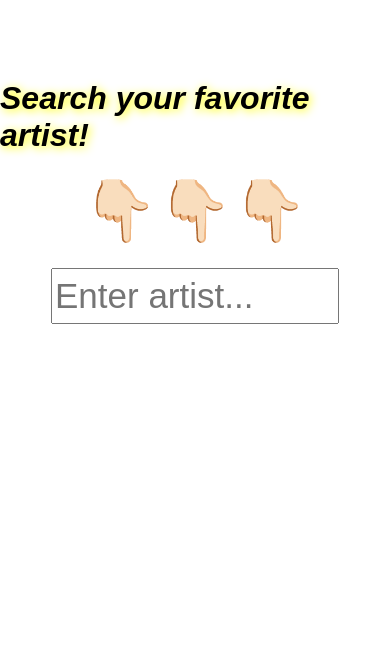
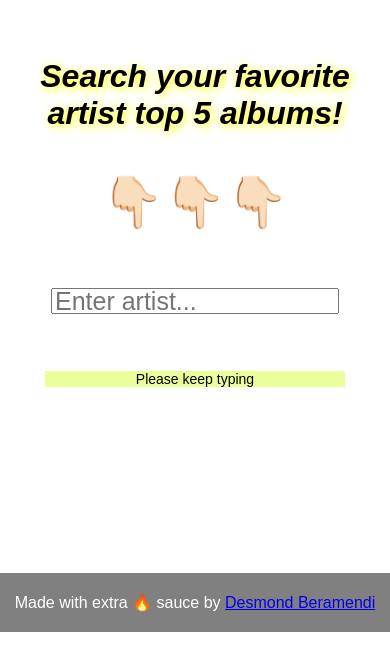
Before and after one commit to desmondbera/react-search-music-app, a React (Create React App) app: page / in a window 390 px wide. Shown: the part 212-882 px from the top of the page. Before the commit the page ends 844 px from the top, so only its background shows below. Built offline with nearby package versions, Linux system fonts and the light colour scheme.

Commit message:
v.1 of Last.FM API app

```diff
--- a/src/App.css
+++ b/src/App.css
@@ -1,10 +1,12 @@
+
+
 .mainContainer {
-  /* border: 2px solid red; */
   display: flex;
   flex-direction: column;
   justify-content: center;
   align-items: center;
   height: 100vh;
+  margin-bottom: 65px;
 }
 
 h1 {
@@ -13,11 +15,10 @@ h1 {
 }
 
 h1:hover {
-  transform: rotateX(25deg);
+  transform: scale(1.1);
 }
 
 form {
-  /* border: 2px solid red; */
   width: 300px;
   height: 100px;
   display: flex;
@@ -35,3 +36,74 @@ input[type='text'] {
 .emoji {
   font-size: 60px;
 }
+
+.searchStatus {
+  background-color: HSL(73, 100%, 80%);
+  margin-top: 20px;
+}
+
+li {
+  border: 1px solid black;
+  padding: 10px;
+  margin: 1px;
+}
+
+.footer {
+  text-align: center;
+  position: fixed;
+  bottom: 0;
+  left: 0;
+  width: 100%;
+  background-color: grey;
+  color: white;
+  padding-top: 20px;
+  padding-bottom: 20px;
+}
+
+@media (max-width: 670px) {
+  h1 {
+    padding: 20px 20px;
+    text-align: center;
+  }
+
+  .emoji {
+    font-size: 50px;
+    margin-bottom: 20px;
+  }
+
+
+  input[type="text"] {
+    height: 20px;
+    width: 280px;
+    font-size: 25px;
+  }
+
+  .searchStatus {
+    font-size: 14px;
+  }
+
+  li {
+    font-size: 14px;
+  }
+  footer {
+    text-align: center;
+  }
+}
+
+@media (max-width: 550px) {
+
+  .searchStatus {
+    font-size: 14px;
+    width: 300px;
+    text-align: center;
+  }
+
+  li {
+    font-size: 14px;
+    width: 250px;
+    margin-right: 30px;
+  }
+  .footer {
+    text-align: center;
+  }
+}
--- a/src/App.js
+++ b/src/App.js
@@ -2,9 +2,11 @@ import React from 'react';
 import axios from 'axios';
 import './App.css';
 import Suggestions from './SuggestionComponent';
+import Status from './SearchStatusComponent';
+import Footer from './Footer';
 
 const API_KEY = '18d5ae46dac0b78c455c6d608b79d137'
-const API_URL = 'https://ws.audioscrobbler.com/2.0/?method=artist.search&artist='
+const API_URL = 'https://ws.audioscrobbler.com/2.0/?method=artist.gettopalbums&artist='
 
 
 class Search extends React.Component {
@@ -14,46 +16,65 @@ class Search extends React.Component {
       query: '',
       results: []
     };
-    this.handleInputChange = this.handleInputChange.bind(this)
+    this.handleInputChange = this.handleInputChange.bind(this);
+    this.handleEnter = this.handleEnter.bind(this);
   }
+
 
   getInfo = () => {
     axios.get(`${API_URL}${this.state.query}&api_key=${API_KEY}&limit=5&format=json`)
-    // http://ws.audioscrobbler.com/2.0/?method=artist.search&artist=adele&api_key=18d5ae46dac0b78c455c6d608b79d137&format=json
     .then(({ data }) => {
-      // console.log(data.results.artistmatches.artist[0])
+      // console.log(data.topalbums.album)
       this.setState({
-        results: data.results.artistmatches.artist
+        results: [...data.topalbums.album]
       })
     })
     .catch(() => this.setState({error: true}))
   }
 
   handleInputChange(e) {
+    if(e.target.value.length === 0) {
+      this.setState({
+        results: []
+      })
+    }
+
     this.setState({
       query: e.target.value
     }, () => {
-      if(this.state.query && this.state.query.length > 1) {
-        if(this.state.query.length % 2 === 0) {
+      if( this.state.query.length >= 3) {
+        // if(this.state.query.length % 2 === 0) {
           this.getInfo()
         }
-      }
+      // }
     })
   }
 
+  handleEnter(e) {
+    if(e.key === 'Enter') {
+      e.preventDefault();
+    }
+  }
+
+  handleSearchStaus() {
+
+  }
+
   render() {
+
+
     return (
       <div className='mainContainer'>
-        <h1>Search your favorite artist!</h1>
-        <span className='emoji' role="img" aria-label="finger-point">👇🏻👇🏻👇🏻</span>
+        <h1>Search your favorite artist top 5 albums!</h1>
+        <span className="emoji" role="img" aria-label="finger-point">👇🏻👇🏻👇🏻</span>
         <form>
-          <input type="text" placeholder="Enter artist..." value={this.state.query} onChange={this.handleInputChange} />
+          <input type="text" placeholder="Enter artist..." value={this.state.query} onChange={this.handleInputChange} onKeyPress={this.handleEnter} />
         </form>
-        <Suggestions results={this.state.results}/>
+        <Status status={this.state.query}/>
+        <Suggestions results={ this.state.results } />
+        <Footer/>
       </div>
     )
   }
-
 }
-
 export default Search;
--- /dev/null
+++ b/src/Footer.js
@@ -0,0 +1,12 @@
+import React from 'react';
+
+const Footer = () => {
+  const footer = (
+    <span>
+      Made with extra <span role="img"  aria-label="fire-emoji">🔥</span> sauce by <a href="https://www.desmondb.com" rel="noopener noreferrer" target="_blank">Desmond Beramendi</a>
+    </span>
+  )
+  return <div className="footer">{footer}</div>
+}
+
+export default Footer
--- /dev/null
+++ b/src/SearchStatusComponent.js
@@ -0,0 +1,12 @@
+import React from 'react';
+
+const Status = (props) => {
+  const searchUpdate = (
+    <span>
+      { props.status.length >= 1 ? `You are searching for ` + props.status + `. Here are `+ props.status +`'s top 5 albums.` : `Please keep typing` }
+    </span>
+  )
+  return <div className="searchStatus">{searchUpdate}</div>
+}
+
+export default Status
--- a/src/SuggestionComponent.js
+++ b/src/SuggestionComponent.js
@@ -2,14 +2,15 @@ import React from 'react';
 
 const Suggestions = (props) => {
 
-  // console.log(props)
+  console.log(props)
   const options = props.results.map( (r, ind) => (
 
     <li key={ind}>
-      {r.name}
+      { r.name === '(null)' ? 'ARTIST UNKNOWN' : `'`+r.name +  `' has been played ` + r.playcount + ` times on Last.FM.` }
     </li>
   ))
-  return <div><ul>{options}</ul></div>
+
+  return <div><ol>{options}</ol></div>
 }
 
 export default Suggestions
```
